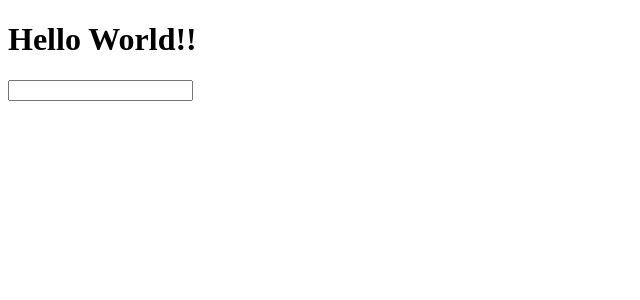
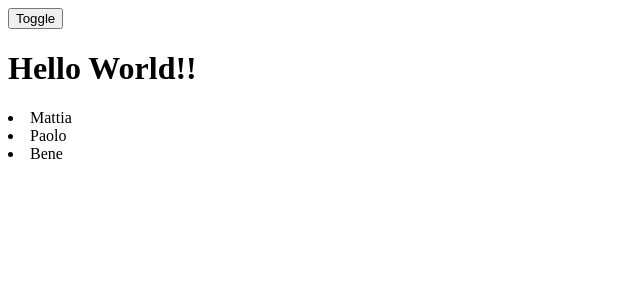
Before and after one commit to Paolo-Fiaschi/angular-udemy, an Angular app in the folder myApp/: page / in a window 1280 px wide. Shown: the top 300 px of the page, without its empty margins (0-640 px from the left). Built offline with nearby package versions, Linux system fonts and the light colour scheme.

Commit message:
intro direttive

```diff
--- a/myApp/src/app/app.component.ts
+++ b/myApp/src/app/app.component.ts
@@ -3,21 +3,22 @@ import { Component } from '@angular/core';
 @Component({
   selector: 'app-root',
   template: `
-    <h1 (click)="clickHandler($event)">Hello World!!</h1>
-    <input type="text" value="" (keydown.enter)="inputHandler($event)">
+    <button (click)="toggle()">Toggle</button>
+    <h1 *ngIf="visible">Hello World!!</h1>
+    <li
+    [hidden]="!visible"
+    *ngFor="let user of users">
+      {{user}}
+    </li>
   `,
   styles: [`
 
   `]
 })
 export class AppComponent {
-  title = 'myApp';
-  clickHandler(event:MouseEvent) {
-    console.log('click', event);
-  }
-  inputHandler(event: KeyboardEvent) {
-    const target = event.target as HTMLInputElement;
-    console.log('press', target.value);
-
+  visible = true;
+  users = ['Mattia', 'Paolo', 'Bene'];
+  toggle() {
+    this.visible = !this.visible;
   }
 }
```
